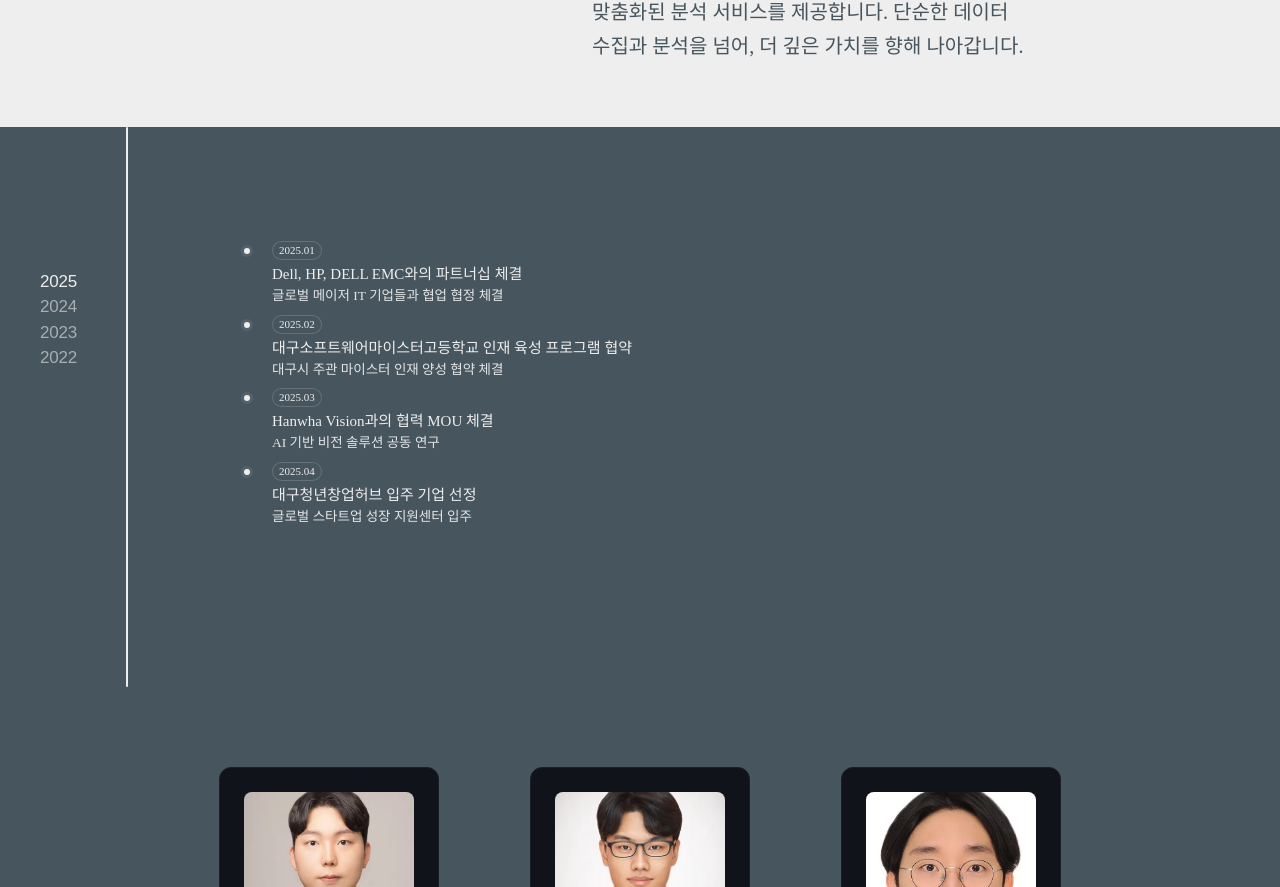
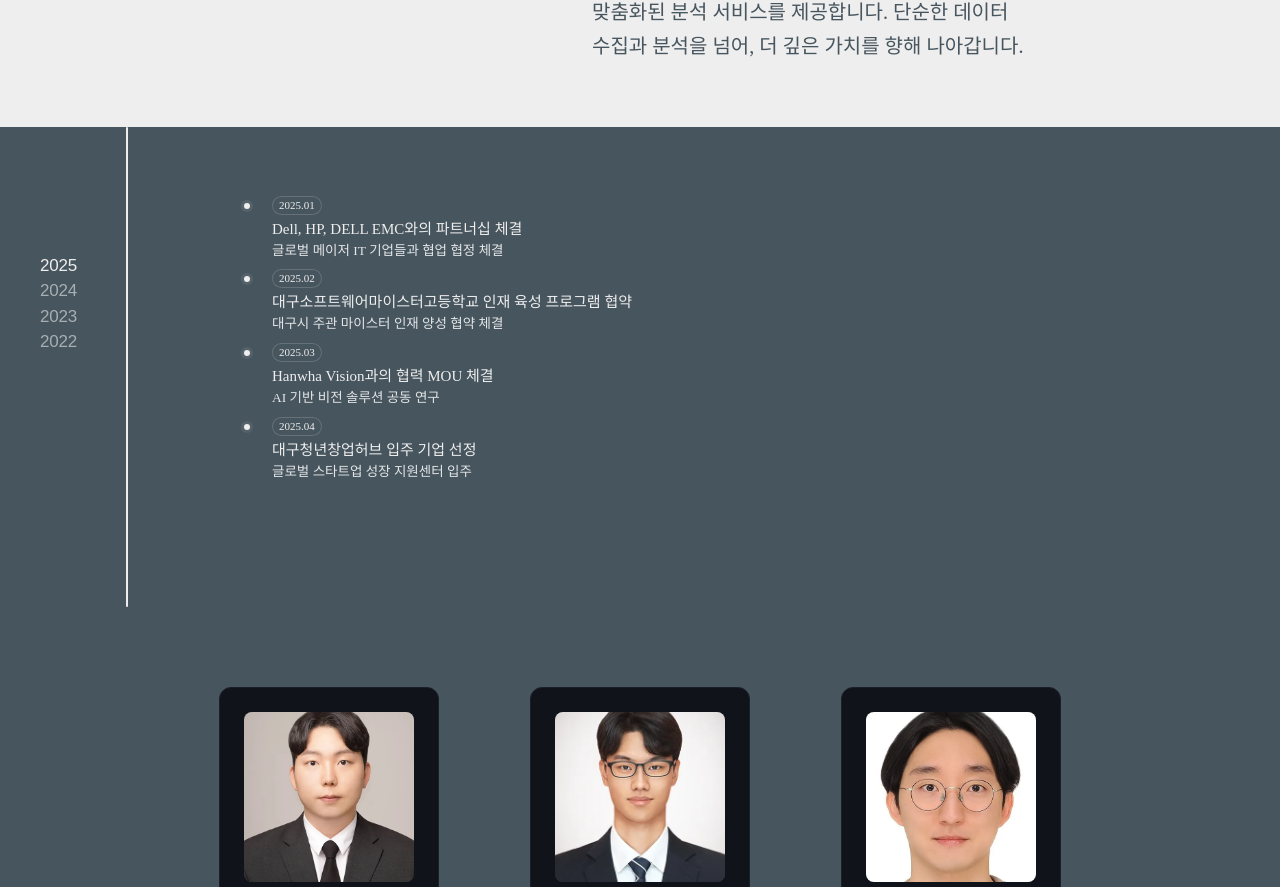
Before and after one commit to Bigtablet/bigtablet-homepage-web, a Next.js app: page /ko/about in a window 1280 px wide. Shown: the part 693-1580 px from the top of the page. Built offline with nearby package versions, Linux system fonts and the light colour scheme; no server answers.

Commit message:
fix: history scroll

```diff
--- a/src/components/about/history/index.tsx
+++ b/src/components/about/history/index.tsx
@@ -100,6 +100,7 @@ const History = ({ items }: Props) => {
         }
     }, []);
 
+    // 클릭 시: 먼저 스크롤 → 스크롤 이벤트가 activeYear를 갱신
     const scrollToYear = useCallback((year: number) => {
         const container = scrollRef.current;
         if (!container) return;
@@ -107,9 +108,10 @@ const History = ({ items }: Props) => {
             `.history__year-block[data-year="${year}"]`
         );
         if (!target) return;
-        setCurrentYear(year);
+
         const targetTop = target.offsetTop - STICKY_TOP - 6;
         const maxTop = container.scrollHeight - container.clientHeight;
+
         container.scrollTo({
             top: Math.max(0, Math.min(targetTop, maxTop)),
             behavior: "smooth",
@@ -156,7 +158,9 @@ const History = ({ items }: Props) => {
                             <div className="history__left" aria-hidden>
                                 <span className="history__year history__year--inline">{year}</span>
                             </div>
-                            <div className="history__right">
+
+                            {/* 비활성도 DOM에는 두되, 시각적으로만 숨김 */}
+                            <div className={"history__right" + (isActive ? " is-visible" : " is-hidden")} aria-hidden={!isActive}>
                                 {list.map((it) => (
                                     <div className="history__row" key={it.id}>
                                         <span className="history__row-dot" aria-hidden />
--- a/src/components/about/history/style.scss
+++ b/src/components/about/history/style.scss
@@ -5,8 +5,9 @@
   --container-width: 1200px;
   --container-max: min(var(--container-width), 95vw);
   --left-col: 172px;
+  --year-min-h: clamp(28px, 4vh, 48px);
   width: 100%;
-  height: 70vh;
+  height: clamp(420px, 60vh, 720px);
   background: var(--text-darkblue);
   position: relative;
   overflow: hidden;
@@ -29,7 +30,7 @@
   height: 100%;
   overflow-y: auto;
   scroll-behavior: smooth;
-  padding: 48px 0;
+  padding: clamp(24px, 4vh, 32px) 0;
   z-index: 1;
   scroll-snap-type: y proximity;
 }
@@ -55,7 +56,6 @@
 .history__year-item {
   @include Medium;
   appearance: none;
-  -webkit-appearance: none;
   background: transparent !important;
   border: 0 !important;
   box-shadow: none !important;
@@ -72,31 +72,74 @@
   transition: color 0.16s ease, opacity 0.16s ease;
 }
 
-.history__year-item:hover { opacity: 1; }
-.history__year-item.is-active { @include SemiBold; color: var(--text-light); opacity: 1; }
+.history__year-item:hover {
+  opacity: 1;
+}
 
-.history__year-text { font-size: 17px; letter-spacing: -0.01em; }
+.history__year-item.is-active {
+  @include SemiBold;
+  color: var(--text-light);
+  opacity: 1;
+}
+
+.history__year-text {
+  font-size: 17px;
+  letter-spacing: -0.01em;
+}
 
 .history__year-block {
   width: var(--container-max);
   margin: 0 auto;
   display: grid;
+  height: 100%;
   grid-template-columns: var(--left-col) 1fr;
   column-gap: 32px;
-  align-items: start;
-  padding: 16px 0;
+  align-items: start; /* 기본은 상단 정렬 */
+  padding: clamp(8px, 1.5vh, 16px) 0;
   scroll-snap-align: start;
+  min-height: var(--year-min-h);
 }
 
-.history.is-ready .history__year-block:not(.is-active) .history__right { display: none; }
+.history__year-block.is-active {
+  align-items: center;
+}
 
-.history__year--inline { position: absolute; opacity: 0; pointer-events: none; }
 
-.history__right { @include flex-column; gap: 8px; }   /* ↓ 간격 축소 */
+.history__year-block:first-of-type {
+  padding-top: clamp(16px, 2.5vh, 24px);
+}
+
+.history__left {
+  min-height: var(--year-min-h);
+}
+
+.history__year--inline {
+  position: absolute;
+  opacity: 0;
+  pointer-events: none;
+}
+
+.history__right {
+  @include flex-column;
+  gap: 8px;
+}
+
+/* 비활성은 자리 유지 + 시각적으로만 숨김 */
+.history__right.is-hidden {
+  visibility: hidden;
+  opacity: 0;
+  pointer-events: none;
+}
+
+.history__right.is-visible {
+  visibility: visible;
+  opacity: 1;
+  transition: opacity .18s ease;
+}
 
 .history__row {
   display: grid;
-  grid-template-columns: 18px 1fr; /* ↓ 도트 영역 축소 */
+  grid-template-columns: 18px 1fr;
   column-gap: 10px;
 }
 
@@ -109,9 +152,15 @@
   box-shadow: 0 0 0 3px rgba(255, 255, 255, 0.08);
 }
 
-.history__row-body { @include flex-column; gap: 2px; }
+.history__row-body {
+  @include flex-column;
+  gap: 2px;
+}
 
-.history__row-meta { display: inline-flex; gap: 6px; }
+.history__row-meta {
+  display: inline-flex;
+  gap: 6px;
+}
 
 .history__badge {
   @include SemiBold;
@@ -124,8 +173,21 @@
   border: 1px solid rgba(255, 255, 255, 0.16);
 }
 
-.history__date { @include Medium; font-size: 12px; color: var(--text-mediumdarkblue); }
+.history__date {
+  @include Medium;
+  font-size: 12px;
+  color: var(--text-mediumdarkblue);
+}
 
-.history__row-title { @include SemiBold; font-size: 15px; color: var(--text-light); }
+.history__row-title {
+  @include SemiBold;
+  font-size: 15px;
+  color: var(--text-light);
+}
 
-.history__row-desc { @include Medium; font-size: 13.5px; color: rgba(255, 255, 255, 0.85); line-height: 1.6; }
+.history__row-desc {
+  @include Medium;
+  font-size: 13.5px;
+  color: rgba(255, 255, 255, 0.85);
+  line-height: 1.6;
+}
```
